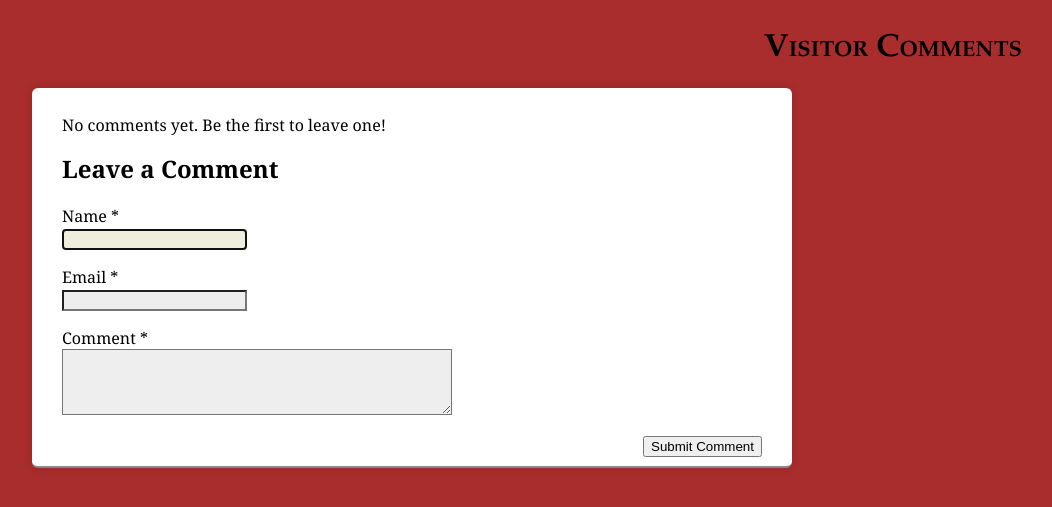
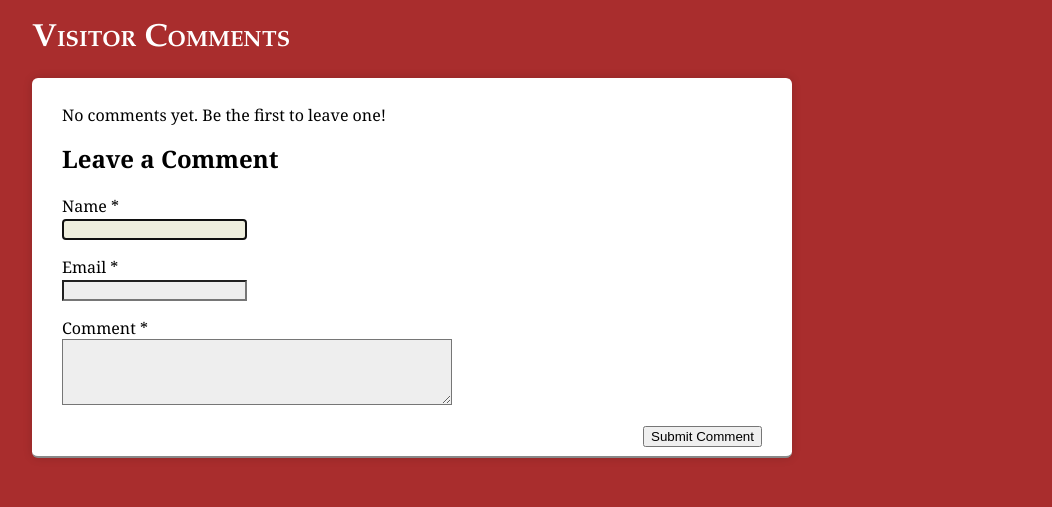
Before and after one commit to LoganGuild/itws1100-guildl, a PHP site: page /commentSubs/commentsubs.php in a window 1280 px wide. Shown: the top 507 px of the page, without its empty margins (228-1280 px from the left). Run offline with PHP 8.4, Linux system fonts and the light colour scheme; data that the repository does not hold is empty.

Commit message:
Update commentsubs.css

```diff
--- a/commentSubs/commentsubs.css
+++ b/commentSubs/commentsubs.css
@@ -8,16 +8,16 @@ body {
 
 #header {
   text-align: left;
-
 }
 
 h1 {
-  position: relative;
-  top: 20px;
-  text-align: right;
-  margin: 20px 30px 0 0;
+  margin: 20px auto 10px auto;
+  padding: 0;
+  max-width: 760px;
+  text-align: left;
   font-family: Palatino, "Times New Roman", Times, serif;
   font-variant: small-caps;
+  color: white;
 }
 
 #menu {
@@ -51,7 +51,7 @@ h1 {
 
 #bodyBlock {
   width: 700px;
-  margin: 40px auto 0 auto;
+  margin: 20px auto 0 auto;
   padding: 10px 30px 30px 30px;
   color: black;
   background-color: white;
@@ -60,7 +60,7 @@ h1 {
   box-shadow: 0 0 10px rgba(0,0,0,0.15);
 }
 
-h1, h2 {
+h2 {
   margin-top: 10px;
   padding-top: 0;
 }
@@ -138,3 +138,43 @@ td {
   padding: 1em;
   border: 1px solid #333;
 }
+
+#footer {
+  text-align: center;
+  margin: 1em 0 0 0;
+  color: #666;
+  background-color: transparent;
+}
+
+.comment-card {
+  margin: 20px 0;
+  padding: 15px 20px;
+  border: 1px solid #ddd;
+  border-radius: 6px;
+  background-color: #fff5f5;
+  box-shadow: 0 2px 4px rgba(0,0,0,0.08);
+}
+
+.comment-header {
+  text-align: left;
+  font-weight: bold;
+  margin-bottom: 4px;
+}
+
+.comment-email {
+  display: block;
+  font-size: 0.9em;
+  color: #555;
+  margin-bottom: 4px;
+}
+
+.comment-time {
+  font-size: 0.85em;
+  color: #666;
+}
+
+.comment-text {
+  margin-top: 8px;
+  white-space: pre-wrap;
+  text-align: left;
+}
```
